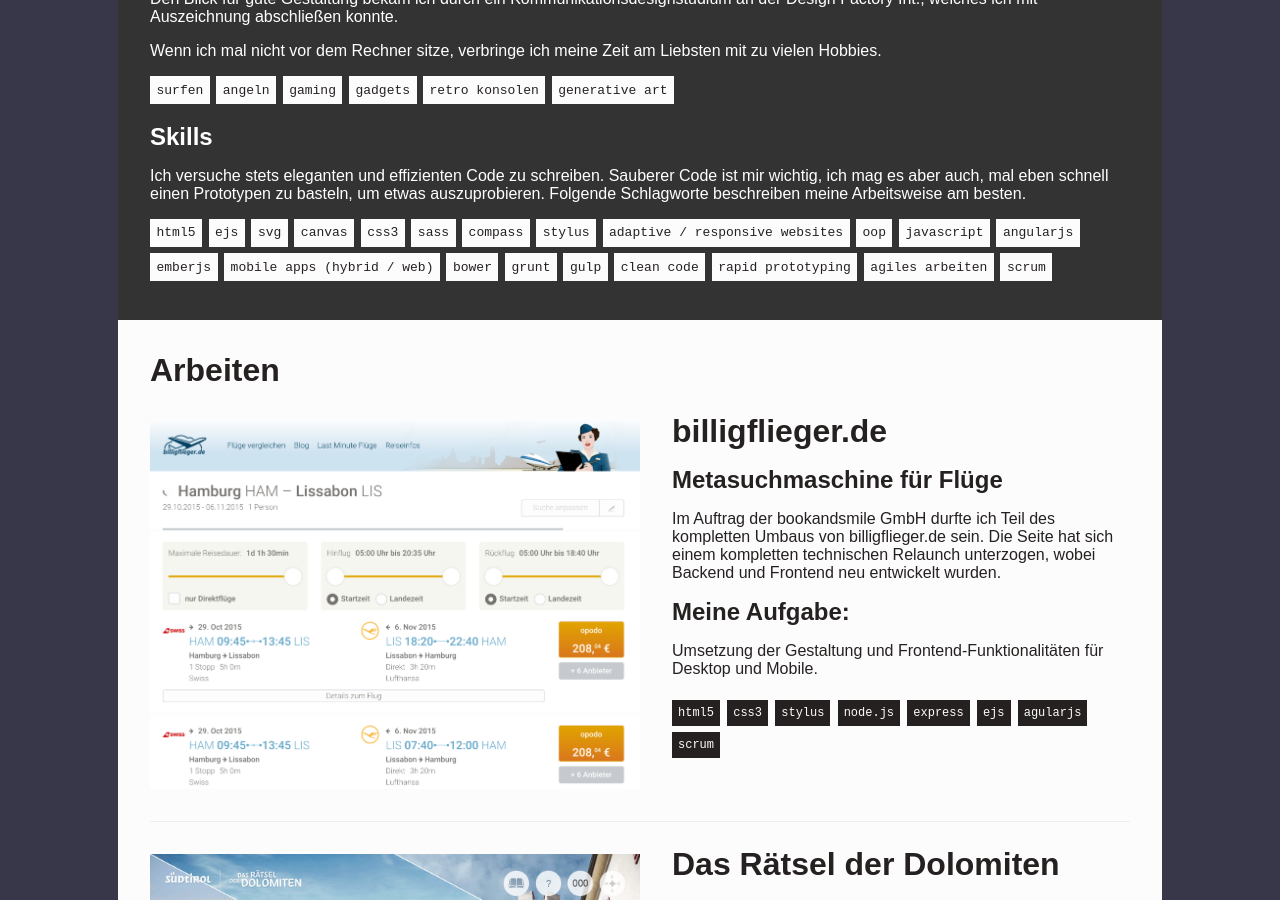
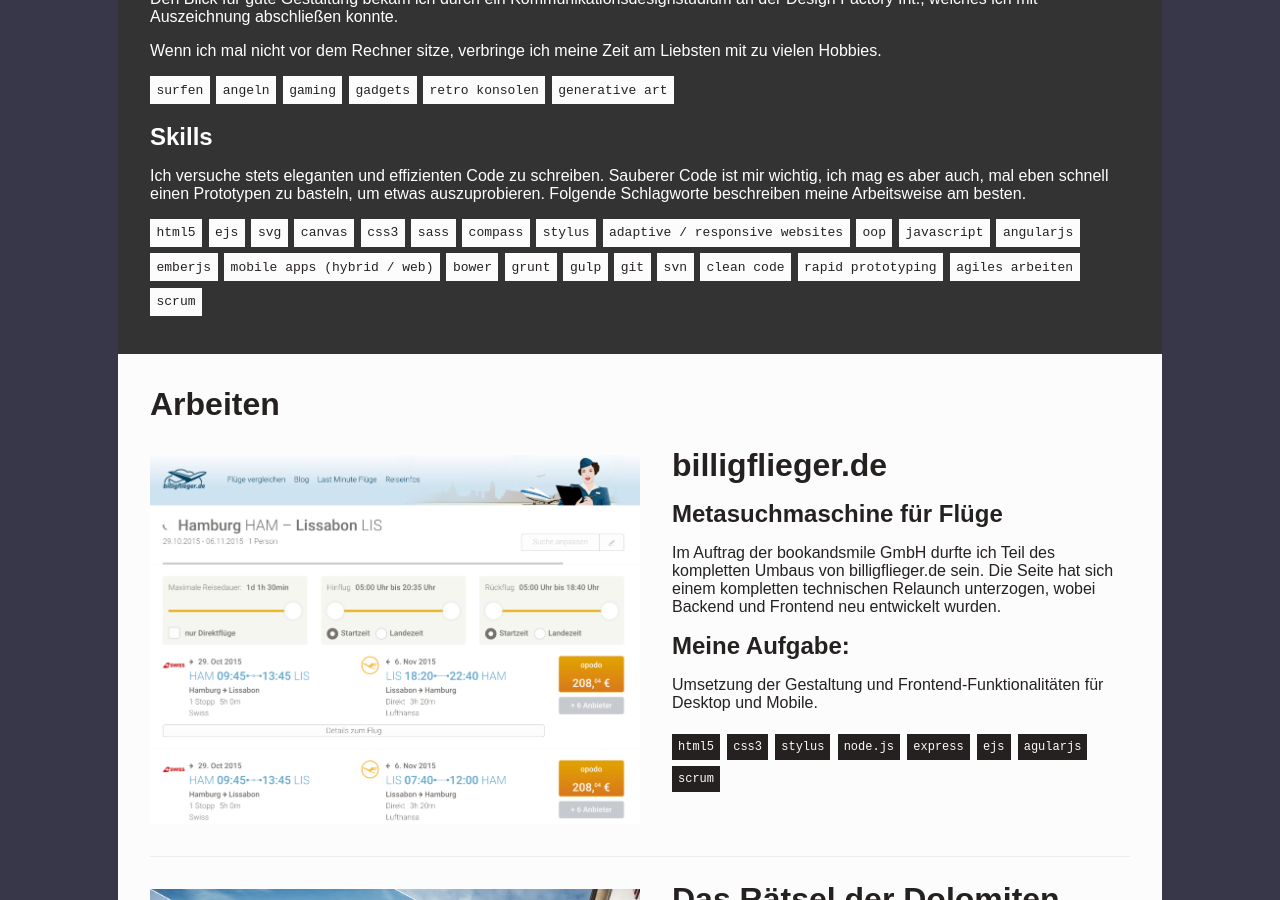
Before and after one commit to manurg/manurg.github.io, a Jekyll site: the page built from index.html, in a window 1280 px wide and 900 px high, scrolled down 1115 px. Built offline with Jekyll 4.4.1, drawn with Linux system fonts in a browser that asks for light colours; some web fonts are replaced.

Commit message:
Add more tags to about.

```diff
--- a/index.html
+++ b/index.html
@@ -60,6 +60,8 @@
         <li>bower</li>
         <li>grunt</li>
         <li>gulp</li>
+        <li>git</li>
+        <li>svn</li>
         <li>clean code</li>
         <li>rapid prototyping</li>
         <li>agiles arbeiten</li>
```
